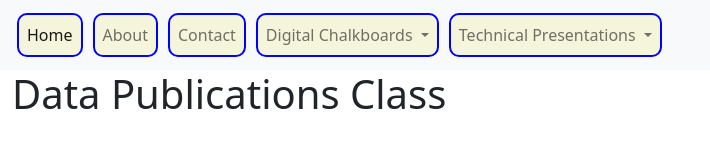
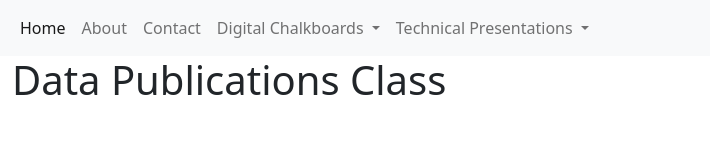
Before and after one commit to bluairis/bluairis.github.io, a plain HTML site: page index.html in a window 1280 px wide. Shown: the whole page, without its empty margins (0-710 px from the left). Drawn offline with nearby package versions, Linux system fonts and the light colour scheme.

Commit message:
removed unneeded style given now using bootstrap

```diff
--- a/css/index.css
+++ /dev/null
@@ -1,15 +0,0 @@
-a {
-    color: blue;
-    border-radius: 10px;
-    border-color: blue;
-    border-style: solid;
-    padding: 2px 5px;
-    background-color: beige;
-    border-width: 2px;
-    margin: 5px;
-}
-
-a:hover {
-    color: hotpink;
-    border-color: hotpink
-}
--- a/index.html
+++ b/index.html
@@ -5,7 +5,6 @@
     <meta name="viewport" content="width=device-width, initial-scale=1.0">
     <link href="https://cdn.jsdelivr.net/npm/bootstrap@5.0.2/dist/css/bootstrap.min.css"
     rel="stylesheet" integrity="sha384-EVSTQN3/azprG1Anm3QDgpJLIm9Nao0Yz1ztcQTwFspd3yD65VohhpuuCOmLASjC" crossorigin="anonymous">
-    <link rel="stylesheet" href="css/index.css">
     <title>Index</title>
 </head>
 <body>
```
